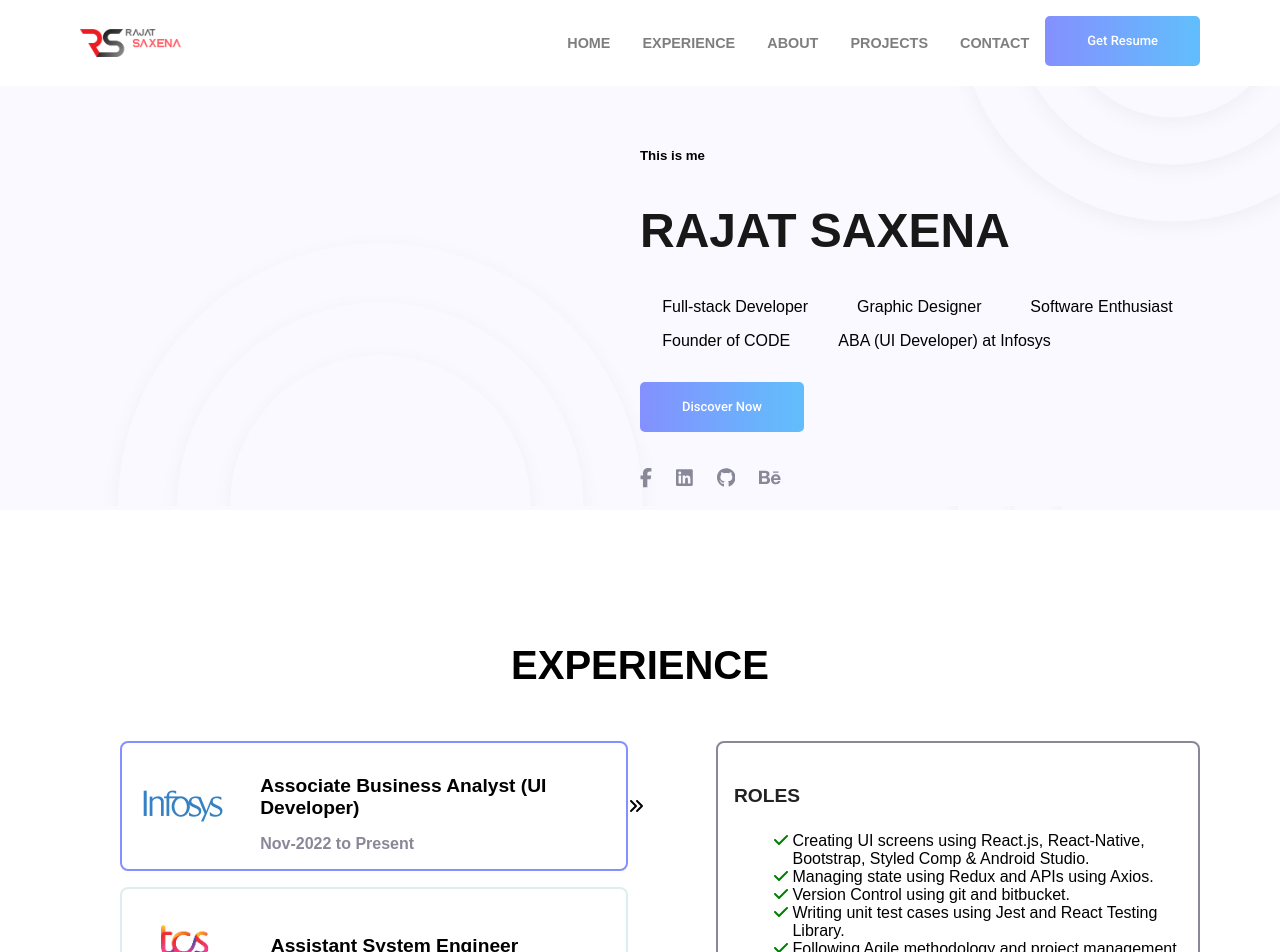
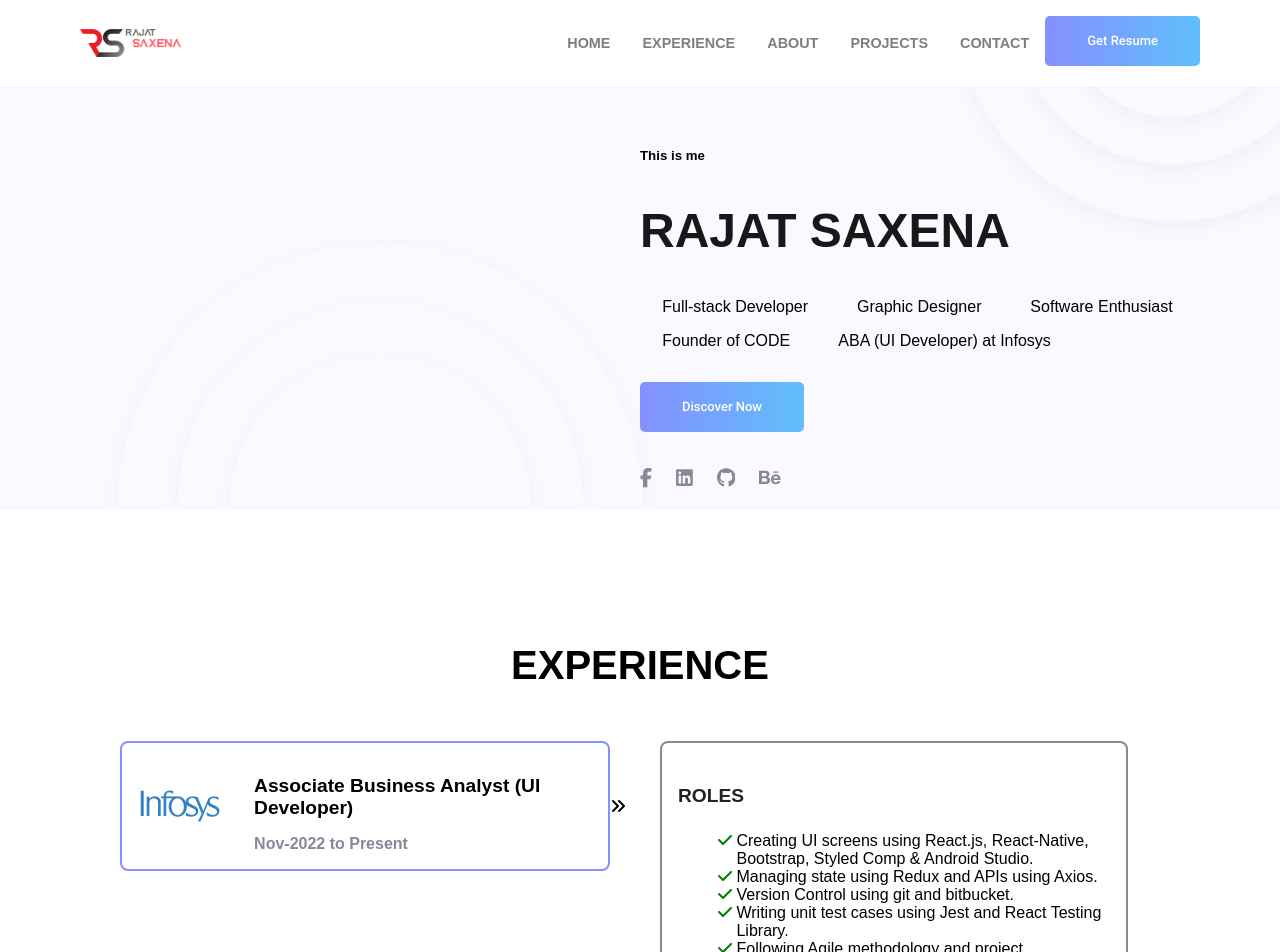
Before and after one commit to Rajat26599/my-react-portfolio, a React (Create React App) app: page / in a window 1280 px wide. Shown: the top 952 px of the page. Built offline with nearby package versions, Linux system fonts and the light colour scheme.

Commit message:
responsibilites card will open with respective experience card

```diff
--- a/src/components/common/counter/Counter.js
+++ b/src/components/common/counter/Counter.js
@@ -39,7 +39,8 @@
             // if the component goes out of view reset counter
             setCount(props.from)
         }
-    })
+    }, [inView, count, getChangeValue, getSpeed, props.direction, props.from, props.to])
+
     return (
         <span ref={counterRef}>{Math.ceil(count)}</span>
     )
--- a/src/components/experience/Experience.js
+++ b/src/components/experience/Experience.js
@@ -1,5 +1,5 @@
 import { Heading } from "../common/heading/Heading"
-import { Body, CompanyLogo, CompanyLogoWrapper, ResponsibilitiesItem, Duration, ExperienceContent, ExperiencePanel, ExperienceWrapper, ExperiencesRow, ProfileName, ResponsibilitiesPanel, RoleName, ExperiencesRowWrapper, ExperienceRowIconWrapper } from "./styles"
+import { Body, CompanyLogo, CompanyLogoWrapper, ResponsibilitiesItem, Duration, ExperienceContent, ExperiencePanel, ExperienceWrapper, ExperiencesRow, ProfileName, ResponsibilitiesPanel, RoleName, ExperienceRows, ExperienceRowsWrapper, ExperienceRowIconWrapper } from "./styles"
 import { data } from "./data"
 import { useState } from "react"
 import { Subheading } from "../common/subheading/Subheading"
@@ -14,7 +14,8 @@
 
     const getExperienceRow = (item, index) => {
         return (
-            <ExperiencesRowWrapper key={index}>
+            <ExperienceRowsWrapper key={index}>
+                <ExperienceRows>
                     <ExperiencesRow active={selectedExperience===index} onClick={() => setSelectedExperience(index)}>
                         <CompanyLogoWrapper>
                             <CompanyLogo src={item.logo.url} width={item.logo.width} alt={item.logo.alt}></CompanyLogo>
@@ -33,7 +34,9 @@
                     <ExperienceRowIconWrapper active={selectedExperience===index}>
                         <FontAwesomeIcon icon={faAnglesRight} />
                     </ExperienceRowIconWrapper>
-            </ExperiencesRowWrapper>
+                </ExperienceRows>
+                {selectedExperience === index && getResponsibilitiesPanel()}
+            </ExperienceRowsWrapper>
         )
     }
 
@@ -69,7 +72,7 @@
                         ))
                     }
                 </ExperiencePanel>
-                { (selectedExperience < data.workExperiences.length) && getResponsibilitiesPanel() }
+
             </Body>
 
             <Spacer height={'4rem'}></Spacer>
@@ -83,7 +86,6 @@
                         ))
                     }
                 </ExperiencePanel>
-                { (selectedExperience >= data.workExperiences.length) && getResponsibilitiesPanel() }
             </Body>
         </ExperienceWrapper>
     )
--- a/src/components/experience/styles.js
+++ b/src/components/experience/styles.js
@@ -14,16 +14,27 @@
 `
 
 export const ExperiencePanel = styled.ul`
+    width: 100%;
+    margin-block-start: 0;
+`
+export const ExperienceRowsWrapper = styled.div`
+    width: 100%;
+    display: flex;
+    margin-bottom: 1rem;
+
+    @media(max-width: ${globalStylingSpecs.device.small}) {
+        flex-direction: column;
+    }
+`
+export const ExperienceRows= styled.div`
+    display: flex;
     width: 50%;
-    margin-block-start: 0;
+    height: 100%;
+    margin-bottom: 1rem;
 
     @media(max-width: ${globalStylingSpecs.device.small}) {
         width: 100%;
     }
-`
-export const ExperiencesRowWrapper = styled.div`
-    display: flex;
-    margin-bottom: 1rem;
 `
 export const ExperiencesRow = styled.li`
     display: flex;
@@ -89,8 +100,6 @@
 
     @media(max-width: ${globalStylingSpecs.device.small}) {
         width: 100%;
-        margin-left: 40px;
-        margin-right: 30px;
     }
 `
 export const ResponsibilitiesItem = styled.div`
```
Lines whose indentation alone changed are shown as unchanged.
